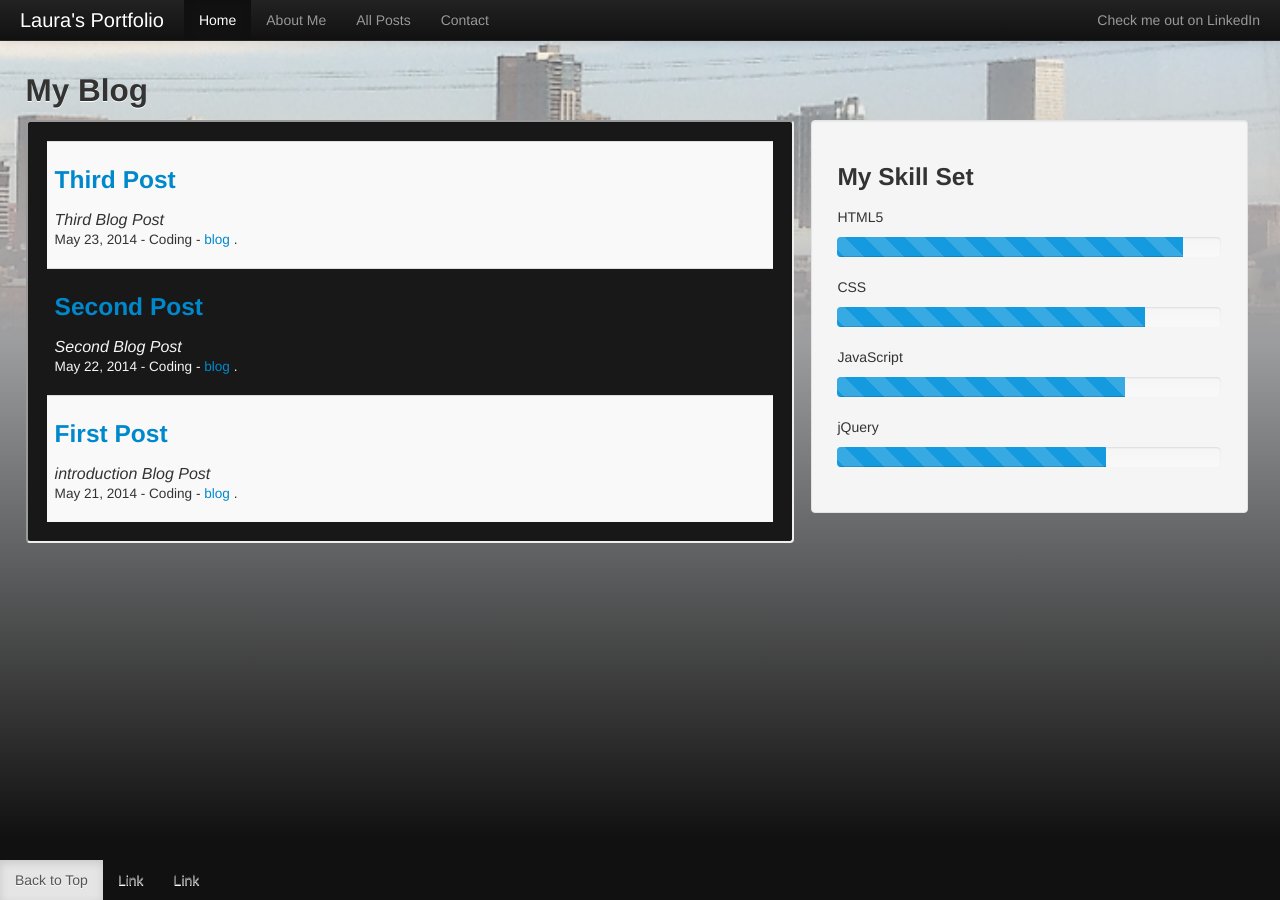
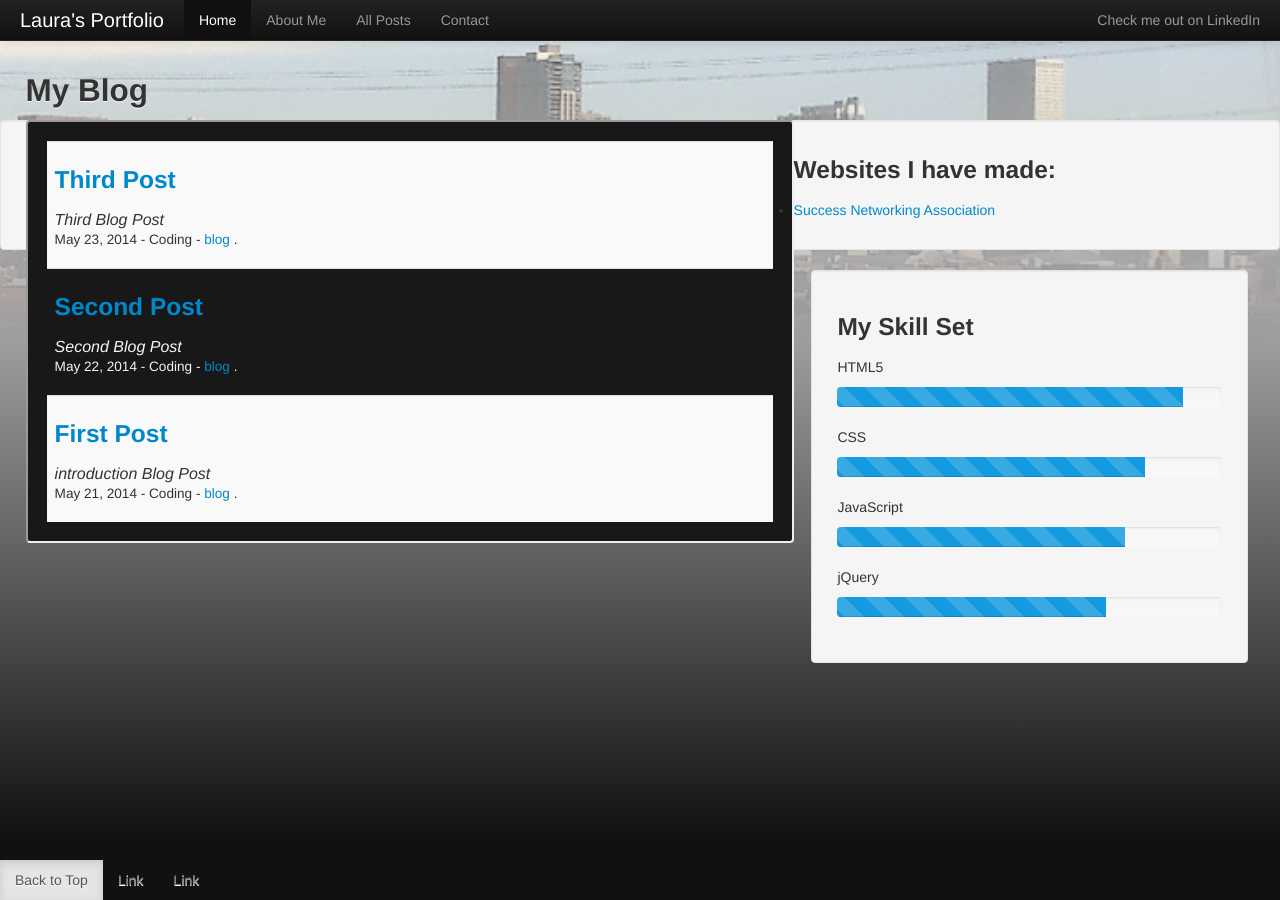
Before and after one commit to LauraR6561/Laurar6561.github.io, a Jekyll site: the page built from index.html, in a window 1280 px wide. Built offline with Jekyll 4.4.1, drawn with Linux system fonts in a browser that asks for light colours; Markdown is read by kramdown in place of the engine named in the settings.

Commit message:
Added websites well

```diff
--- a/_includes/skills.html
+++ b/_includes/skills.html
@@ -1,4 +1,4 @@
-<div class="well skills">
+<div class="well Rside">
     <h3>My Skill Set</h3>
     <div>
 
--- /dev/null
+++ b/_includes/websites.html
@@ -0,0 +1,8 @@
+<div class="well">
+    <h3>Websites I have made:</h3>
+    <ul>
+        <li>
+            <a href="http://www.successnetworkingassociation.com">Success Networking Association</a>
+        </li>
+    </ul>
+</div>
--- a/_layouts/layout.html
+++ b/_layouts/layout.html
@@ -17,6 +17,8 @@
     {{ content }}
   </div>
 
+   {% include websites.html %}
+
    {% include skills.html %}
 
    {% include footer.html %}
--- a/css/template.css
+++ b/css/template.css
@@ -32,7 +32,7 @@ filter: progid:DXImageTransform.Microsoft.gradient( startColorstr='#00000000', e
     float:left;
 }
 
-.skills{
+.Rside{
     width:30%;
     margin-right: 2.5%;
     float:right;
@@ -66,7 +66,7 @@ filter: progid:DXImageTransform.Microsoft.gradient( startColorstr='#00000000', e
         float:none;
     }
 
-    .skills{
+    .Rside{
         width:91%;
         float:none;
         margin-left:2%;
@@ -93,7 +93,7 @@ filter: progid:DXImageTransform.Microsoft.gradient( startColorstr='#00000000', e
         margin-left:2%;
         margin-right:0px;
     }
-    .skills{
+    .Rside{
         width:91%;
         float:none;
         margin-left:2%;
```
